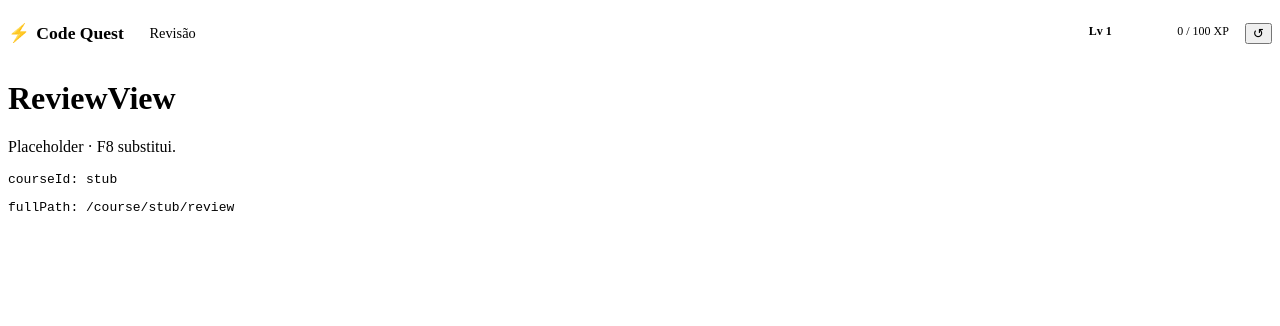
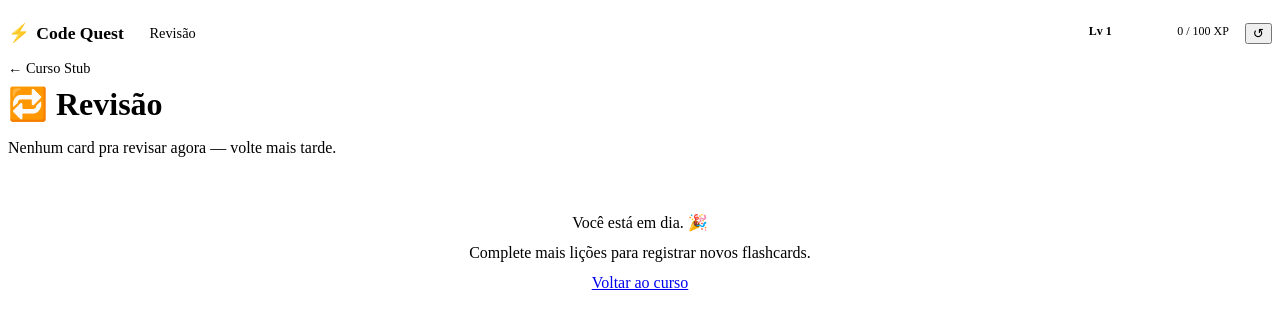
Before and after one commit to fullstackgabe/codequest, a Vue app: page /course/stub/review in a window 1280 px wide. Shown: the top 326 px of the page. Built offline with nearby package versions, Linux system fonts and the light colour scheme; the HTML template or start-up script is replaced by a standard one.

Commit message:
feat(srs): ReviewView with session of 5 cards + CourseView due badge

```diff
--- a/src/views/CourseView.vue
+++ b/src/views/CourseView.vue
@@ -4,6 +4,7 @@ import { RouterLink, useRoute } from 'vue-router'
 import { useCourse } from '@/composables/useCourse'
 import { useUnlockMap } from '@/composables/useUnlockMap'
 import { useCourseProgressStore } from '@/stores/courseProgress'
+import { useSRSStore } from '@/stores/srs'
 import ModuleCard from '@/components/course/ModuleCard.vue'
 import type { Module } from '@/types/module'
 
@@ -12,6 +13,8 @@ const courseIdRef = toRef(() => String(route.params.courseId ?? ''))
 const { course, notFound } = useCourse(courseIdRef)
 
 const progress = useCourseProgressStore()
+const srs = useSRSStore()
+const dueCount = computed(() => srs.dueCount(courseIdRef.value))
 
 function isModuleComplete(courseId: string, mod: Module): boolean {
   if (mod.lessons.length === 0) return true
@@ -44,6 +47,13 @@ const unlockedIndices = useUnlockMap<Module>(modulesRef, (mod) =>
             <h1>{{ course.title }}</h1>
           </div>
           <p class="course-header__description">{{ course.description }}</p>
+          <RouterLink
+            v-if="dueCount > 0"
+            :to="`/course/${courseIdRef}/review`"
+            class="course-header__due-link"
+          >
+            🔁 {{ dueCount }} {{ dueCount === 1 ? 'card' : 'cards' }} pra revisar
+          </RouterLink>
         </header>
 
         <section class="course-modules">
@@ -104,6 +114,24 @@ const unlockedIndices = useUnlockMap<Module>(modulesRef, (mod) =>
   margin: 0.5rem 0 0;
 }
 
+.course-header__due-link {
+  display: inline-flex;
+  align-items: center;
+  gap: 0.4rem;
+  margin-top: 0.75rem;
+  padding: 0.4rem 0.75rem;
+  border-radius: var(--radius-sm);
+  background: rgba(251, 191, 36, 0.12);
+  color: var(--xp-gold);
+  font-size: 0.85rem;
+  text-decoration: none;
+  border: 1px solid rgba(251, 191, 36, 0.3);
+}
+
+.course-header__due-link:hover {
+  background: rgba(251, 191, 36, 0.2);
+}
+
 .course-modules h2 {
   margin: 0 0 1rem;
 }
--- a/src/views/ReviewView.vue
+++ b/src/views/ReviewView.vue
@@ -1,17 +1,173 @@
 <script setup lang="ts">
-import { useRoute } from 'vue-router'
+import { computed, toRef } from 'vue'
+import { RouterLink, useRoute } from 'vue-router'
+import { useSRSStore } from '@/stores/srs'
+import { useCourse } from '@/composables/useCourse'
+import { useReviewSession } from '@/composables/useReviewSession'
+import FlashCard from '@/components/srs/FlashCard.vue'
+import type { SRSQuality } from '@/types/srsCard'
 
 const route = useRoute()
-// Placeholder — F8 (SRS review) substitui com sessão de flashcards.
+const courseId = toRef(() => String(route.params.courseId ?? ''))
+const { course, notFound } = useCourse(courseId)
+const srs = useSRSStore()
+
+// useReviewSession is initialised once per view mount: building a new
+// snapshot when the user navigates here is the intended UX.
+const session = useReviewSession(courseId.value)
+
+const due = computed(() => srs.dueCount(courseId.value))
+
+function onRated(payload: { cardId: string; quality: SRSQuality }): void {
+  session.rate(payload.quality)
+}
 </script>
 
 <template>
   <div class="page">
     <div class="container">
-      <h1>ReviewView</h1>
-      <p class="text-muted">Placeholder · F8 substitui.</p>
-      <pre>courseId: {{ route.params.courseId }}</pre>
-      <pre>fullPath: {{ route.fullPath }}</pre>
+      <div v-if="notFound" class="not-found">
+        <h1>Curso não encontrado</h1>
+        <RouterLink to="/" class="btn btn-secondary">← Voltar pro hub</RouterLink>
+      </div>
+
+      <template v-else-if="course">
+        <header class="review-header">
+          <RouterLink :to="`/course/${courseId}`" class="review-header__back">
+            ← {{ course.title }}
+          </RouterLink>
+          <h1>🔁 Revisão</h1>
+          <p class="text-muted">
+            <template v-if="due > 0">
+              {{ due }} cards aguardam revisão neste curso.
+            </template>
+            <template v-else>
+              Nenhum card pra revisar agora — volte mais tarde.
+            </template>
+          </p>
+        </header>
+
+        <section v-if="session.progress.value.total === 0" class="empty-state">
+          <p>Você está em dia. 🎉</p>
+          <p class="text-muted">
+            Complete mais lições para registrar novos flashcards.
+          </p>
+          <RouterLink :to="`/course/${courseId}`" class="btn btn-primary">
+            Voltar ao curso
+          </RouterLink>
+        </section>
+
+        <section v-else-if="session.isFinished.value" class="review-summary">
+          <h2>Sessão concluída 🎉</h2>
+          <div class="review-summary__stats">
+            <span class="badge badge-green"
+              >✅ {{ session.sessionStats.value.perfect }} perfeitos</span
+            >
+            <span class="badge badge-gold"
+              >👍 {{ session.sessionStats.value.good }} hesitações</span
+            >
+            <span class="badge badge-blue"
+              >👌 {{ session.sessionStats.value.ok }} difíceis</span
+            >
+            <span class="badge"
+              :style="{ background: 'rgba(239,68,68,0.12)', color: 'var(--danger)' }"
+              >❌ {{ session.sessionStats.value.fail }} falhas</span
+            >
+          </div>
+          <div class="review-summary__actions">
+            <button
+              type="button"
+              class="btn btn-primary"
+              :disabled="due === 0"
+              @click="session.restart()"
+            >
+              Nova sessão
+            </button>
+            <RouterLink
+              :to="`/course/${courseId}`"
+              class="btn btn-secondary"
+            >
+              Voltar ao curso
+            </RouterLink>
+          </div>
+        </section>
+
+        <section v-else-if="session.currentCard.value" class="review-card">
+          <div class="review-card__progress">
+            Card {{ session.progress.value.index + 1 }} de
+            {{ session.progress.value.total }}
+          </div>
+          <FlashCard :card="session.currentCard.value" @rated="onRated" />
+        </section>
+      </template>
     </div>
   </div>
 </template>
+
+<style scoped>
+.review-header {
+  margin-bottom: 1.5rem;
+}
+
+.review-header__back {
+  color: var(--text-muted);
+  text-decoration: none;
+  font-size: 0.9rem;
+}
+
+.review-header h1 {
+  margin: 0.5rem 0 0.25rem;
+}
+
+.empty-state {
+  text-align: center;
+  padding: 2rem;
+  border: 1px dashed var(--border);
+  border-radius: var(--radius);
+  display: flex;
+  flex-direction: column;
+  gap: 0.75rem;
+  align-items: center;
+}
+
+.empty-state p {
+  margin: 0;
+}
+
+.review-card__progress {
+  font-family: var(--font-mono);
+  font-size: 0.85rem;
+  color: var(--text-dim);
+  margin-bottom: 0.5rem;
+}
+
+.review-summary {
+  text-align: center;
+  display: flex;
+  flex-direction: column;
+  gap: 1.25rem;
+  align-items: center;
+  padding: 2rem 0;
+}
+
+.review-summary h2 {
+  margin: 0;
+}
+
+.review-summary__stats {
+  display: flex;
+  gap: 0.5rem;
+  flex-wrap: wrap;
+  justify-content: center;
+}
+
+.review-summary__actions {
+  display: flex;
+  gap: 0.5rem;
+}
+
+.not-found {
+  text-align: center;
+  padding: 2rem 0;
+}
+</style>
```
